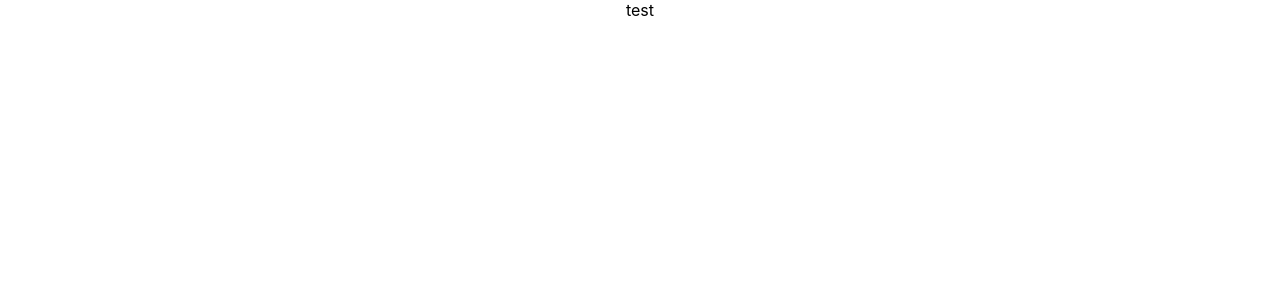
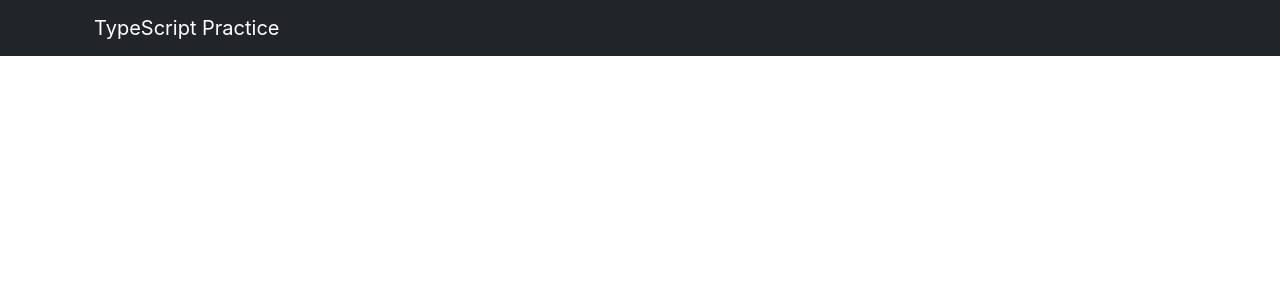
Before and after one commit to IlyaKrapivnoy/notes_app, a React (Create React App) app: page / in a window 1280 px wide. Shown: the top 300 px of the page. Built offline with nearby package versions, Linux system fonts and the light colour scheme.

Commit message:
add styles

```diff
--- a/public/index.html
+++ b/public/index.html
@@ -11,6 +11,12 @@
     />
     <link rel="apple-touch-icon" href="%PUBLIC_URL%/logo192.png" />
     <link rel="manifest" href="%PUBLIC_URL%/manifest.json" />
+    <link
+      rel="stylesheet"
+      href="https://cdn.jsdelivr.net/npm/bootstrap@5.1.3/dist/css/bootstrap.min.css"
+      integrity="sha384-1BmE4kWBq78iYhFldvKuhfTAU6auU8tT94WrHftjDbrCEXSU1oBoqyl2QvZ6jIW3"
+      crossorigin="anonymous"
+    />
     <title>React App</title>
   </head>
   <body>
--- a/src/App.tsx
+++ b/src/App.tsx
@@ -1,5 +1,7 @@
 import React, { useState } from 'react';
+import { Col, Container, Row } from 'react-bootstrap';
 import './App.css';
+import Header from './components/Header';
 import { Note } from './models/note.model';
 
 function App() {
@@ -13,7 +15,17 @@ function App() {
         },
     ]);
 
-    return <div className='App'>test</div>;
+    return (
+        <>
+            <Container>
+                <Row>
+                    <Col>
+                        <Header />
+                    </Col>
+                </Row>
+            </Container>
+        </>
+    );
 }
 
 export default App;
```
